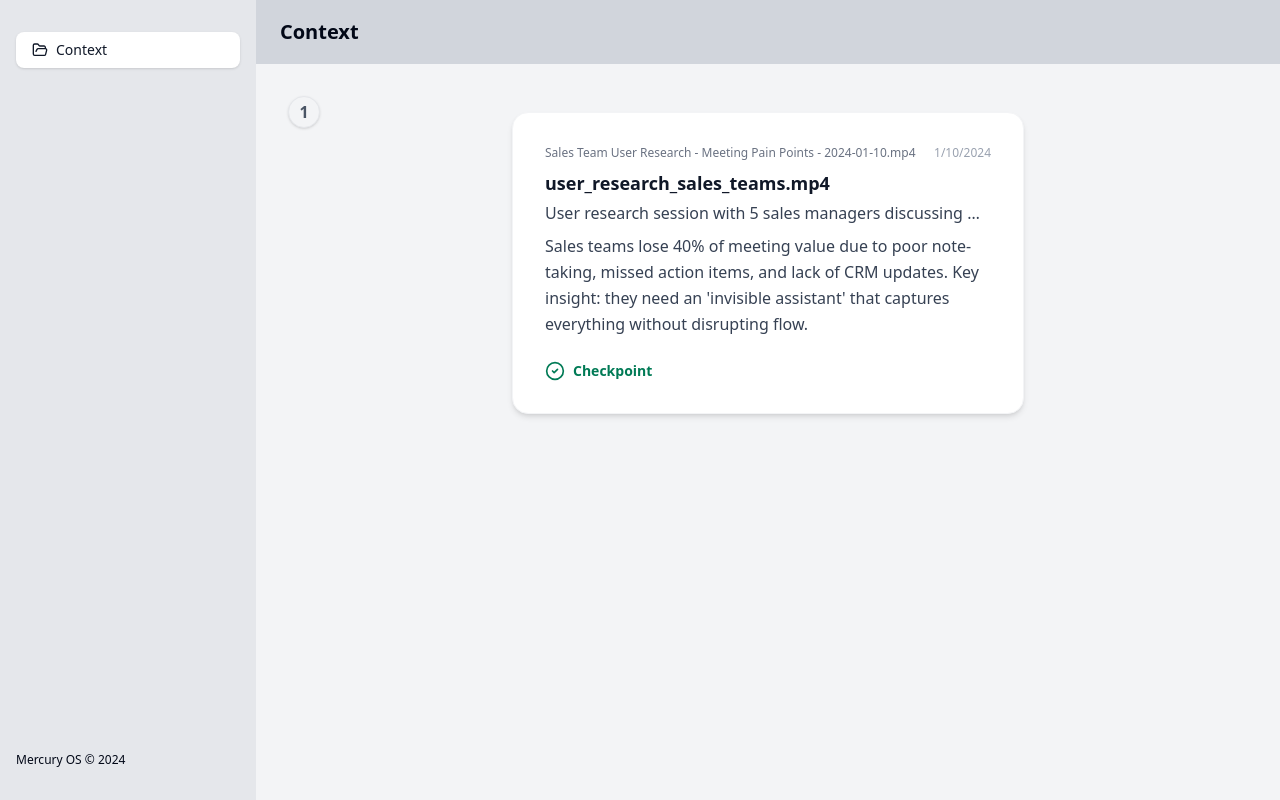
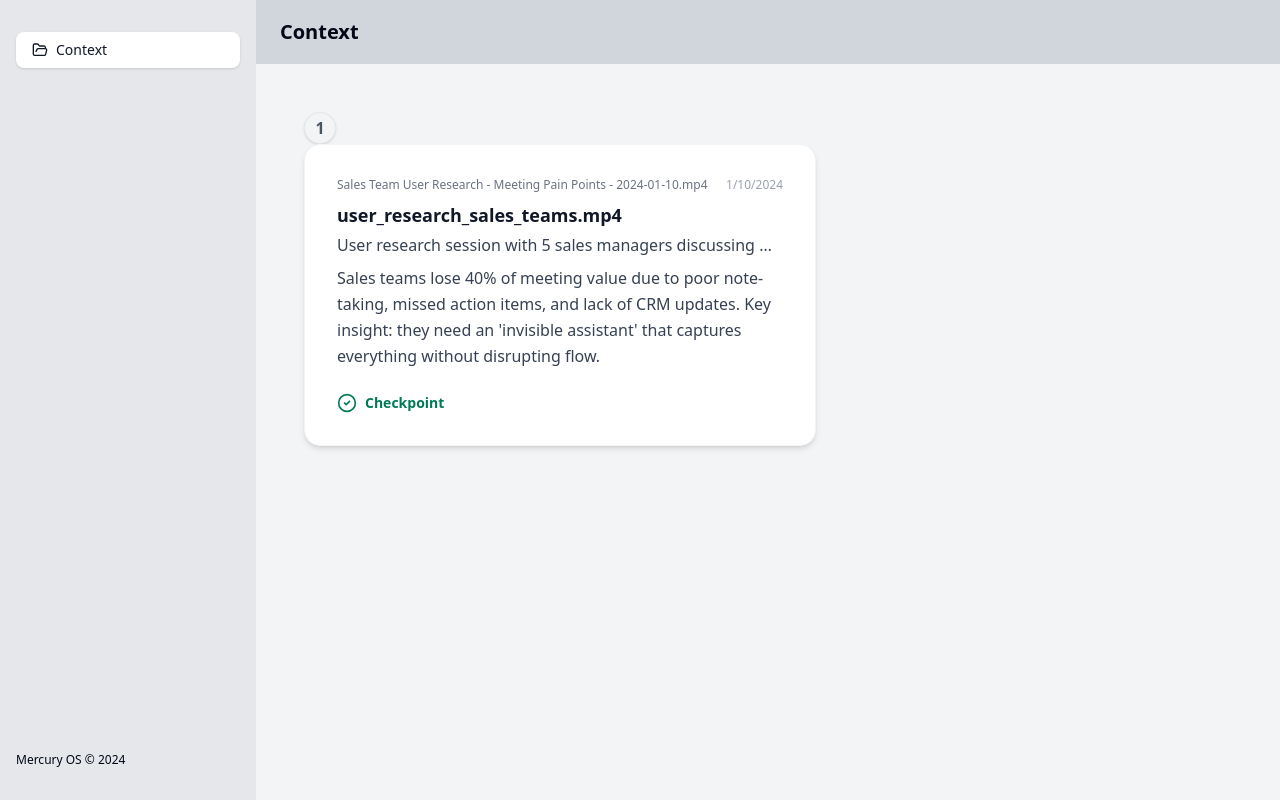
Before and after one commit to bswa006/flowy-design, a Next.js app: page /workflow in a window 1280 px wide. Built offline with nearby package versions, Linux system fonts and the light colour scheme.

Commit message:
show insights

```diff
--- a/app/workflow/OldWorkflowPage.tsx
+++ b/app/workflow/OldWorkflowPage.tsx
@@ -1,7 +1,7 @@
 "use client";
 
 import * as React from "react";
-import { Check, CircleCheck } from "lucide-react";
+import { CircleCheck, ArrowRight } from "lucide-react";
 
 // Mercury OS Spatial Computing - Remove old scroll animation globals
 // Add Mercury spatial state management
@@ -116,6 +116,7 @@ const contexts: Context[] = [
 ];
 
 export default function OldWorkflowPage() {
+  const [selectedIdx, setSelectedIdx] = React.useState<number | null>(null);
   return (
     <div className="h-full">
       <header className="h-16 bg-gray-300 px-6 flex items-center justify-between">
@@ -124,9 +125,15 @@ export default function OldWorkflowPage() {
       <div className="relative h-full overflow-y-auto">
         <div className="space-y-4 p-12 select-none">
           {contexts.map((context, idx) => (
-            <div className="relative group" key={context.id}>
+            <div className="relative group flex" key={context.id}>
+              {/* Main card and insights row */}
+              <div
+                className="relative"
+                onClick={() => setSelectedIdx(idx === selectedIdx ? null : idx)}
+                style={{ cursor: "pointer" }}
+              >
                 {/* Number badge */}
-              <div className="absolute -top-4 -left-4 w-8 h-8 bg-gray-100 text-gray-600 rounded-full flex items-center justify-center font-semibold text-base border border-gray-200 shadow-sm">
+                <div className="w-8 h-8 bg-gray-100 text-gray-600 rounded-full flex items-center justify-center font-semibold text-base border border-gray-200 shadow-sm">
                   {idx + 1}
                 </div>
                 {/* Card content */}
@@ -136,7 +143,9 @@ export default function OldWorkflowPage() {
                       {context.upload.original_name}
                     </div>
                     <div className="text-xs text-gray-400 font-medium">
-                    {new Date(context.upload.recorded_on).toLocaleDateString()}
+                      {new Date(
+                        context.upload.recorded_on
+                      ).toLocaleDateString()}
                     </div>
                   </div>
                   <div className="text-lg font-bold text-gray-900 mb-1 truncate">
@@ -158,6 +167,46 @@ export default function OldWorkflowPage() {
                   )}
                 </div>
               </div>
+              {/* Insights cards and arrows */}
+              {selectedIdx === idx && (
+                <div className="flex items-center ml-8 space-x-8 relative z-10">
+                  {/* Arrow to insights */}
+                  <ArrowRight className="w-8 h-8 text-gray-400" />
+                  {/* Insights: Key Pain Points */}
+                  <div className="max-w-xs bg-white rounded-2xl shadow-md border border-gray-100 p-6 flex flex-col min-h-[120px]">
+                    <div className="text-base font-bold text-gray-900 mb-2">
+                      Insights: Key Pain Points
+                    </div>
+                    <ul className="list-disc pl-5 text-gray-700 text-sm space-y-1">
+                      {Array.isArray(
+                        context.extracted_metadata?.key_pain_points
+                      ) &&
+                        context.extracted_metadata.key_pain_points.map(
+                          (point: string, i: number) => <li key={i}>{point}</li>
+                        )}
+                    </ul>
+                  </div>
+                  {/* Arrow to insights */}
+                  <ArrowRight className="w-8 h-8 text-gray-400" />
+                  {/* Insights: Desired Features */}
+                  <div className="max-w-xs bg-white rounded-2xl shadow-md border border-gray-100 p-6 flex flex-col min-h-[120px]">
+                    <div className="text-base font-bold text-gray-900 mb-2">
+                      Insights: Desired Features
+                    </div>
+                    <ul className="list-disc pl-5 text-gray-700 text-sm space-y-1">
+                      {Array.isArray(
+                        context.extracted_metadata?.desired_features
+                      ) &&
+                        context.extracted_metadata.desired_features.map(
+                          (feature: string, i: number) => (
+                            <li key={i}>{feature}</li>
+                          )
+                        )}
+                    </ul>
+                  </div>
+                </div>
+              )}
+            </div>
           ))}
         </div>
       </div>
```
Lines whose indentation alone changed are shown as unchanged.
